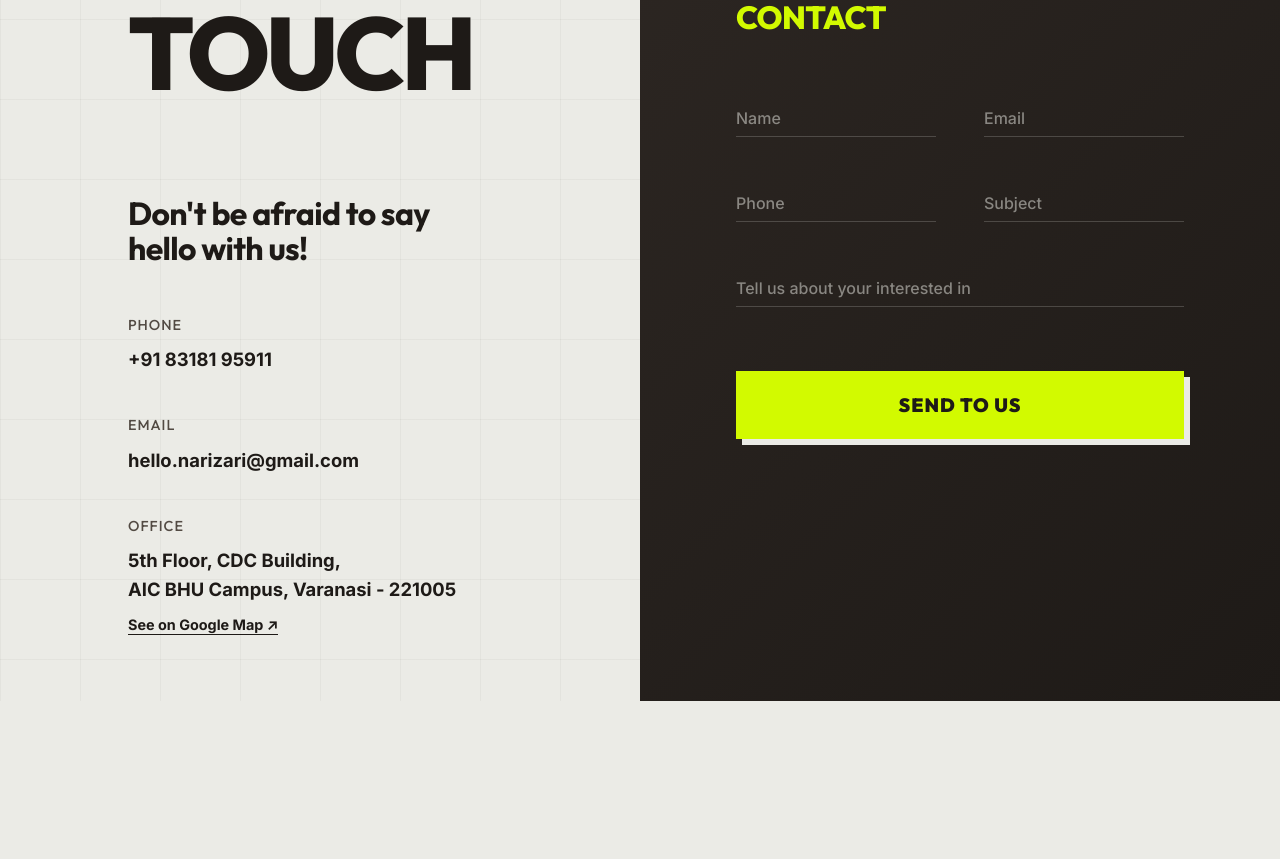
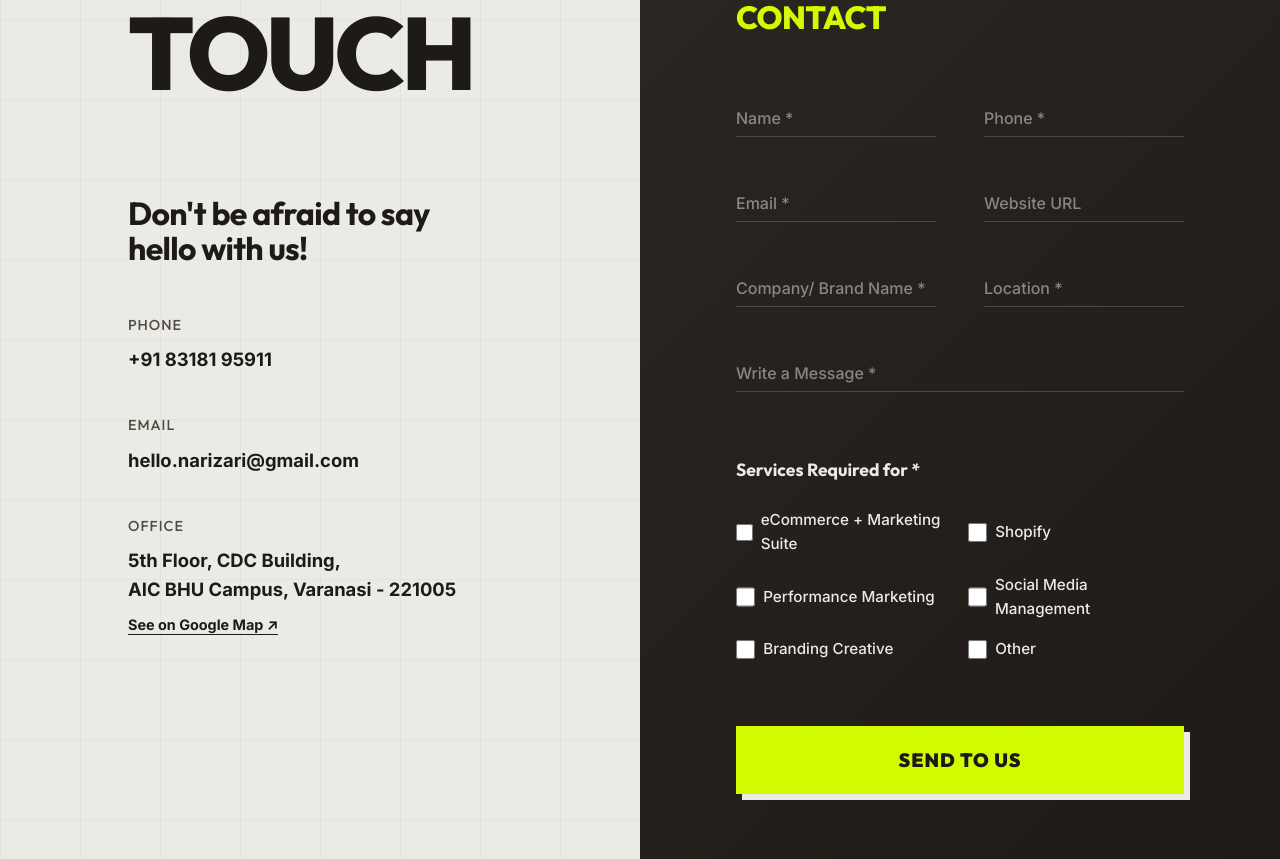
Before and after one commit to nihalkumar5/narizari_new, a Next.js app: page /contact in a window 1280 px wide. Shown: the part 461-1320 px from the top of the page. Before the commit the page ends 1162 px from the top, so only its background shows below. Built offline with nearby package versions, Linux system fonts and the light colour scheme; a web font is replaced by a local one.

Commit message:
Update contact form fields and styling

```diff
--- a/src/app/contact/contact.css
+++ b/src/app/contact/contact.css
@@ -180,8 +180,47 @@
 }
 
 /* Full width inputs */
-.form-group.full-width {
+.form-group.full-width,
+.checkbox-group.full-width {
   grid-column: 1 / -1;
+}
+
+.checkbox-group {
+  display: flex;
+  flex-direction: column;
+  gap: 1rem;
+  margin-top: 1rem;
+}
+
+.checkbox-group-title {
+  font-family: var(--font-heading);
+  font-weight: 700;
+  font-size: 1.1rem;
+  color: var(--color-bg-start);
+  margin-bottom: 0.5rem;
+}
+
+.checkbox-list {
+  display: grid;
+  grid-template-columns: 1fr 1fr;
+  gap: 1rem;
+}
+
+.checkbox-item {
+  display: flex;
+  align-items: center;
+  gap: 0.5rem;
+  color: var(--color-bg-start);
+  font-weight: 500;
+  cursor: pointer;
+  font-size: 0.95rem;
+}
+
+.checkbox-item input[type="checkbox"] {
+  accent-color: var(--color-accent);
+  width: 1.2rem;
+  height: 1.2rem;
+  cursor: pointer;
 }
 
 .form-submit-btn {
@@ -230,4 +269,7 @@
   .form-row {
     grid-template-columns: 1fr;
   }
+  .checkbox-list {
+    grid-template-columns: 1fr;
+  }
 }
--- a/src/app/contact/page.js
+++ b/src/app/contact/page.js
@@ -85,24 +85,63 @@ export default function Contact() {
                 <input type="hidden" name="_captcha" value="false" />
                 <div className="form-row">
                   <div className="form-group">
-                    <input type="text" name="name" className="form-input" placeholder="Name" required />
+                    <input type="text" name="name" className="form-input" placeholder="Name *" required />
                   </div>
                   <div className="form-group">
-                    <input type="email" name="email" className="form-input" placeholder="Email" required />
+                    <input type="tel" name="phone" className="form-input" placeholder="Phone *" required />
                   </div>
                 </div>
 
                 <div className="form-row">
                   <div className="form-group">
-                    <input type="tel" name="phone" className="form-input" placeholder="Phone" />
+                    <input type="email" name="email" className="form-input" placeholder="Email *" required />
                   </div>
                   <div className="form-group">
-                    <input type="text" name="subject" className="form-input" placeholder="Subject" />
+                    <input type="url" name="website" className="form-input" placeholder="Website URL" />
+                  </div>
+                </div>
+
+                <div className="form-row">
+                  <div className="form-group">
+                    <input type="text" name="company" className="form-input" placeholder="Company/ Brand Name *" required />
+                  </div>
+                  <div className="form-group">
+                    <input type="text" name="location" className="form-input" placeholder="Location *" required />
                   </div>
                 </div>
 
                 <div className="form-group full-width">
-                  <input type="text" name="message" className="form-input" placeholder="Tell us about your interested in" required />
+                  <input type="text" name="message" className="form-input" placeholder="Write a Message *" required />
+                </div>
+
+                <div className="checkbox-group full-width">
+                  <div className="checkbox-group-title">Services Required for *</div>
+                  <div className="checkbox-list">
+                    <label className="checkbox-item">
+                      <input type="checkbox" name="services" value="eCommerce + Marketing Suite" />
+                      eCommerce + Marketing Suite
+                    </label>
+                    <label className="checkbox-item">
+                      <input type="checkbox" name="services" value="Shopify" />
+                      Shopify
+                    </label>
+                    <label className="checkbox-item">
+                      <input type="checkbox" name="services" value="Performance Marketing" />
+                      Performance Marketing
+                    </label>
+                    <label className="checkbox-item">
+                      <input type="checkbox" name="services" value="Social Media Management" />
+                      Social Media Management
+                    </label>
+                    <label className="checkbox-item">
+                      <input type="checkbox" name="services" value="Branding Creative" />
+                      Branding Creative
+                    </label>
+                    <label className="checkbox-item">
+                      <input type="checkbox" name="services" value="Other" />
+                      Other
+                    </label>
+                  </div>
                 </div>
 
                 <button type="submit" className="form-submit-btn" disabled={status === 'Submitting...'}>
```
